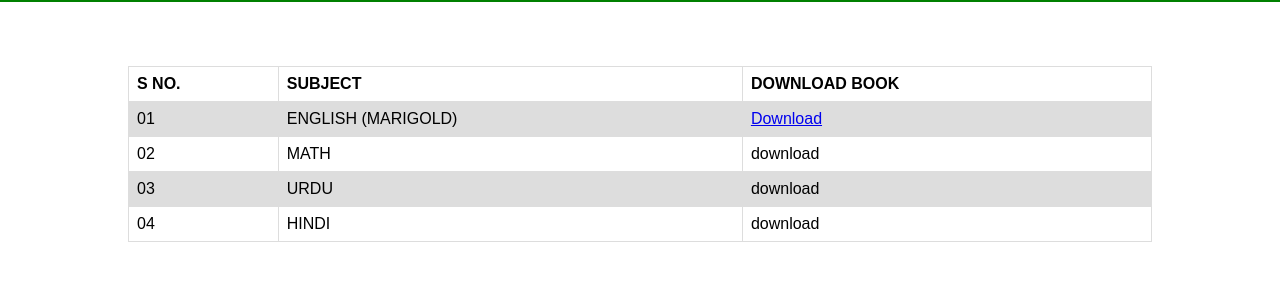
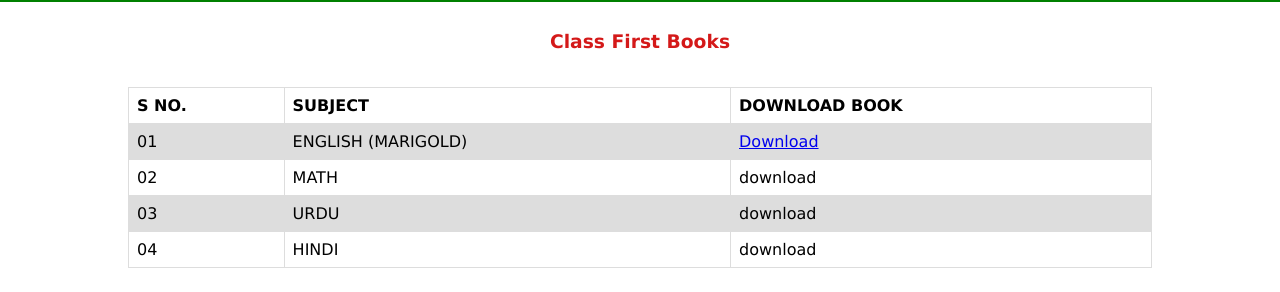
Before and after one commit to shyyashowkat/modsym, a plain HTML site: page classes/class_1st/class_1.html in a window 1280 px wide. Shown: the part 87-379 px from the top of the page. Drawn offline with Linux system fonts and the light colour scheme; files that its build step writes are made by us from their sources.

Commit message:
lucida_console

```diff
--- a/classes/class_1st/class_1.html
+++ b/classes/class_1st/class_1.html
@@ -27,6 +27,7 @@
 
         </header>
         <main>
+            <h3>Class First Books</h3>
             <table class="table">
                 <tr>
                     <th>S NO.</th><th>SUBJECT</th><th>DOWNLOAD BOOK</th>
--- a/classes/class_style.css
+++ b/classes/class_style.css
@@ -4,7 +4,7 @@
 
 body {
 margin: 0px;
-font-family: Arial, Helvetica, sans-serif;
+font-family: 'Lucida Sans', 'Lucida Sans Regular', 'Lucida Grande', 'Lucida Sans Unicode', Geneva, Verdana, sans-serif;
 }
 
 .header{
@@ -151,10 +151,10 @@ background-clip: text;
 color: transparent;
 }
 table {
-  font-family: arial, sans-serif;
+  font-family: 'Lucida Sans', 'Lucida Sans Regular', 'Lucida Grande', 'Lucida Sans Unicode', Geneva, Verdana, sans-serif;
   border-collapse: collapse;
   width: 80%;
-  margin: 5% 10%;
+  margin: 2% 10%;
 
 }
 
--- a/index.css
+++ b/index.css
@@ -4,7 +4,7 @@
 
 body {
   margin: 0px;
-  font-family: Arial, Helvetica, sans-serif;
+  font-family:'Lucida Sans', 'Lucida Sans Regular', 'Lucida Grande', 'Lucida Sans Unicode', Geneva, Verdana, sans-serif;
 }
 
 .header{
--- a/other_style.css
+++ b/other_style.css
@@ -4,7 +4,7 @@
 
 body {
 margin: 0px;
-font-family: Arial, Helvetica, sans-serif;
+font-family:'Lucida Sans', 'Lucida Sans Regular', 'Lucida Grande', 'Lucida Sans Unicode', Geneva, Verdana, sans-serif
 }
 
 .header{
```
